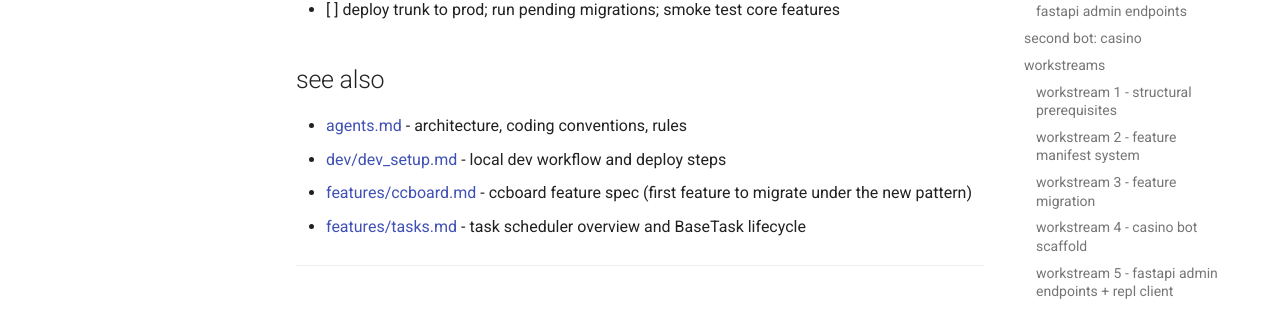
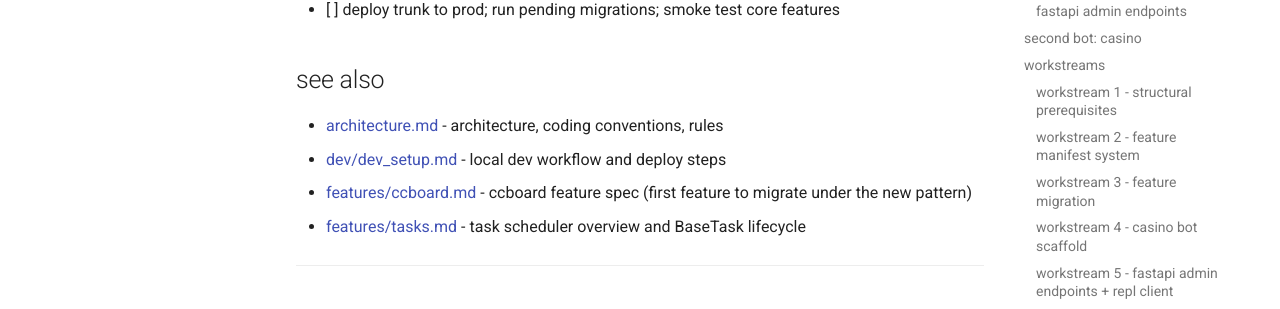
Before and after one commit to jhnhnck/attu-bot, an MkDocs documentation site: the page built from docs/nova-core.md, in a window 1280 px wide and 900 px high, scrolled down 10234 px. Shown: the part 393-702 px from the top of the window. Built offline with MkDocs 1.6.1 and Material for MkDocs 9.7.7, drawn with Linux system fonts in a browser that asks for light colours.

Commit message:
fix(docs): fix stale agents.md link in nova-core.md → architecture.md

```diff
--- a/docs/nova-core.md
+++ b/docs/nova-core.md
@@ -338,7 +338,7 @@ runs independently of all workstreams; no ordering constraint.
 
 ## see also
 
-- [agents.md](agents.md) - architecture, coding conventions, rules
+- [architecture.md](architecture.md) - architecture, coding conventions, rules
 - [dev/dev_setup.md](dev/dev_setup.md) - local dev workflow and deploy steps
 - [features/ccboard.md](features/ccboard.md) - ccboard feature spec (first feature to migrate under the new pattern)
 - [features/tasks.md](features/tasks.md) - task scheduler overview and BaseTask lifecycle
```
